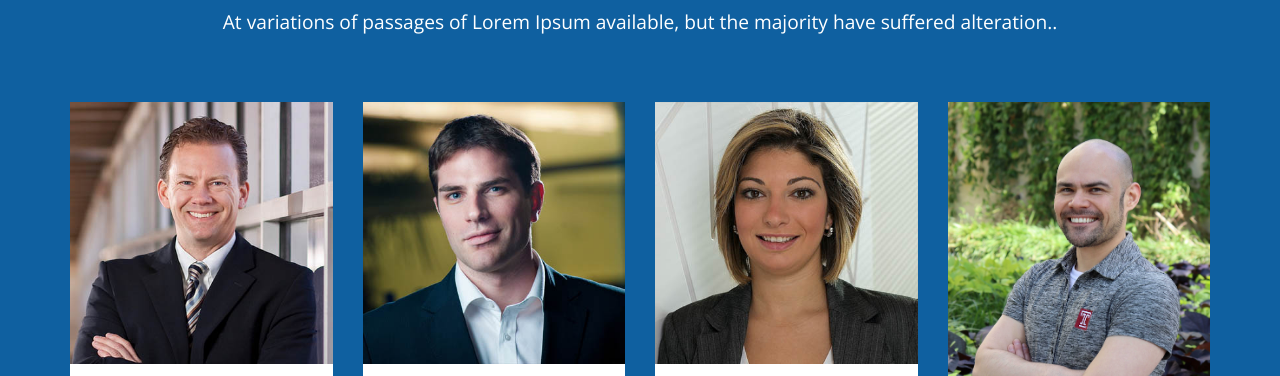
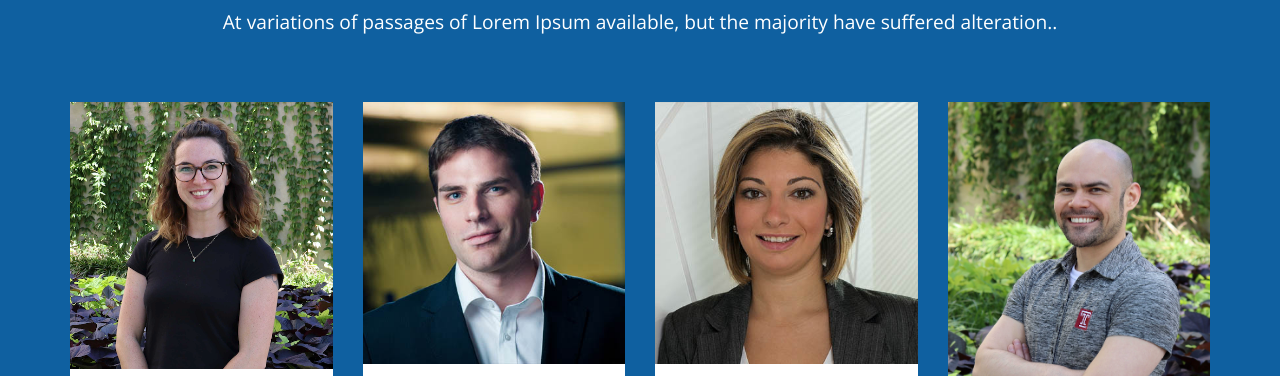
Before and after one commit to tu-biophysicalsociety/tu-biophysicalsociety, a plain HTML site: page index.html in a window 1280 px wide. Shown: the part 3143-3519 px from the top of the page. Drawn offline with nearby package versions, Linux system fonts and the light colour scheme.

Commit message:
Update index.html

```diff
--- a/index.html
+++ b/index.html
@@ -283,7 +283,7 @@ License: Free to use for personal and commercial, but you need to place back lin
             <!-- Image Hover Block -->
             <div class="member-img">
               <!-- Image  -->
-              <img class="img-responsive" src="images/photo-1.jpg" alt=""> </div>
+              <img class="img-responsive" src="images/paige_headshot.png" alt=""> </div>
             <!-- Member Details -->
             <h4>Paige Sheridan</h4>
             <!-- Designation -->
```
